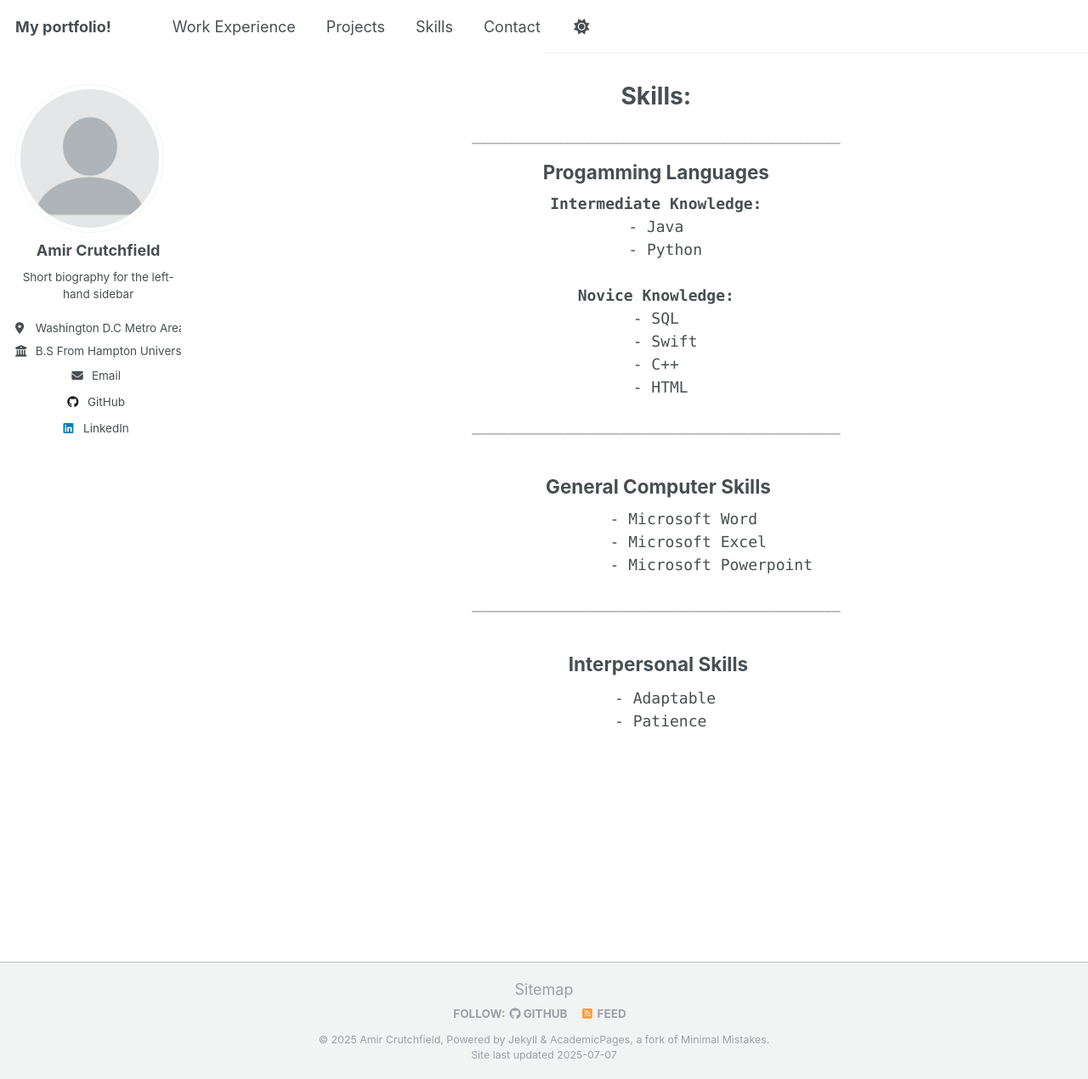
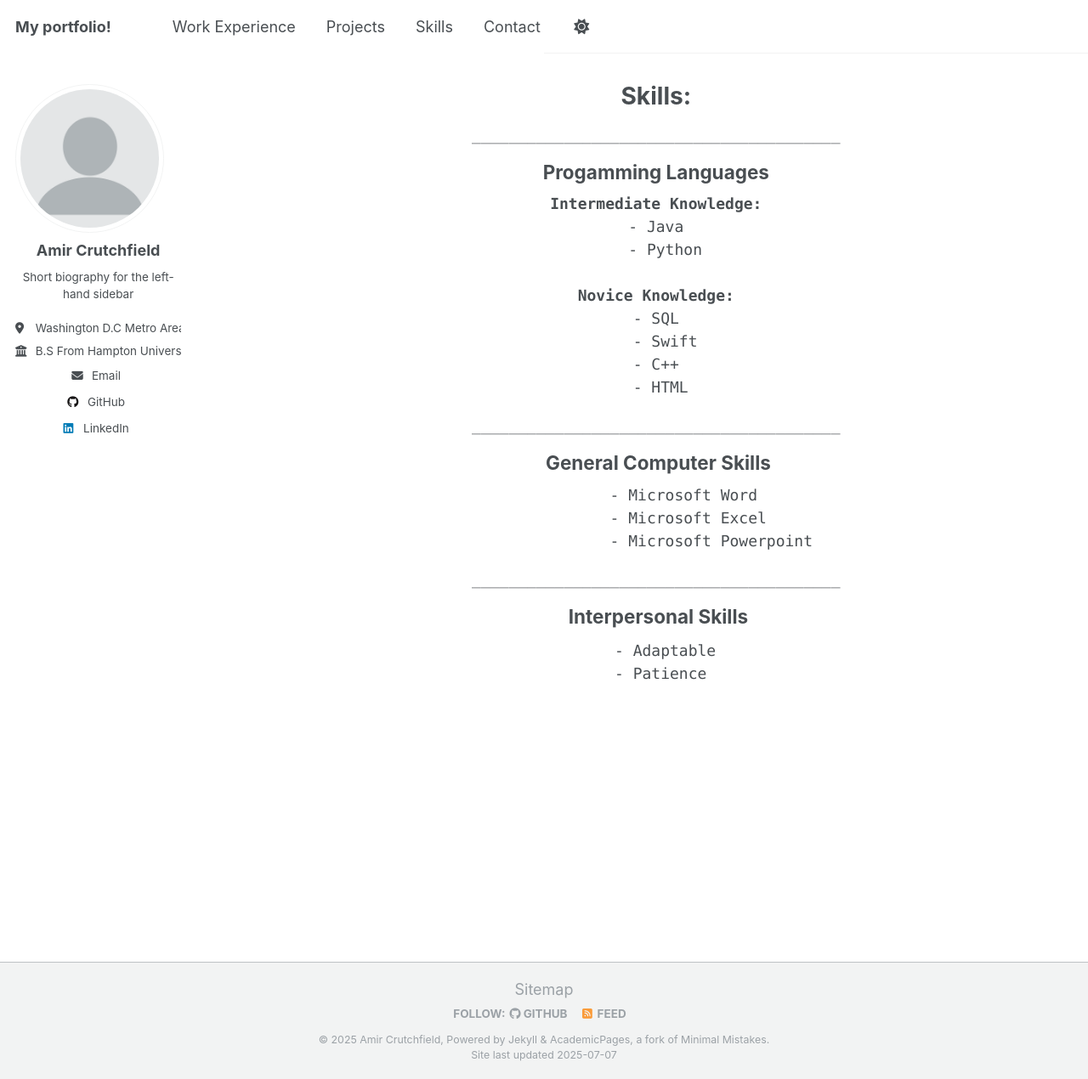
Before and after one commit to amirc42/amircportfolio, a Jekyll site: the page built from _pages/skills.html, in a window 1280 px wide and 1270 px high. Shown: the whole window at 85% size. Built offline with Jekyll 4.4.1, drawn with Linux system fonts in a browser that asks for light colours; a script that is not in the unit is left out.

Commit message:
Update skills.html

```diff
--- a/_pages/skills.html
+++ b/_pages/skills.html
@@ -24,12 +24,14 @@ div {text-align: center;}
 - C++
    - HTML  </pre>
 <pre> ________________________________________
+<div style ="margin:-55px 39.1px 0;">
 <h2> General Computer Skills </h2>
 <div style ="margin:-55px 39.1px 0;">
       - Microsoft Word
         - Microsoft Excel
              - Microsoft Powerpoint </pre>
 <pre> ________________________________________
+<div style ="margin:-55px 39.1px 0;">
 <h2> Interpersonal Skills </h2>
 <div style ="margin:-52px 40px 0;">
   - Adaptable
```
